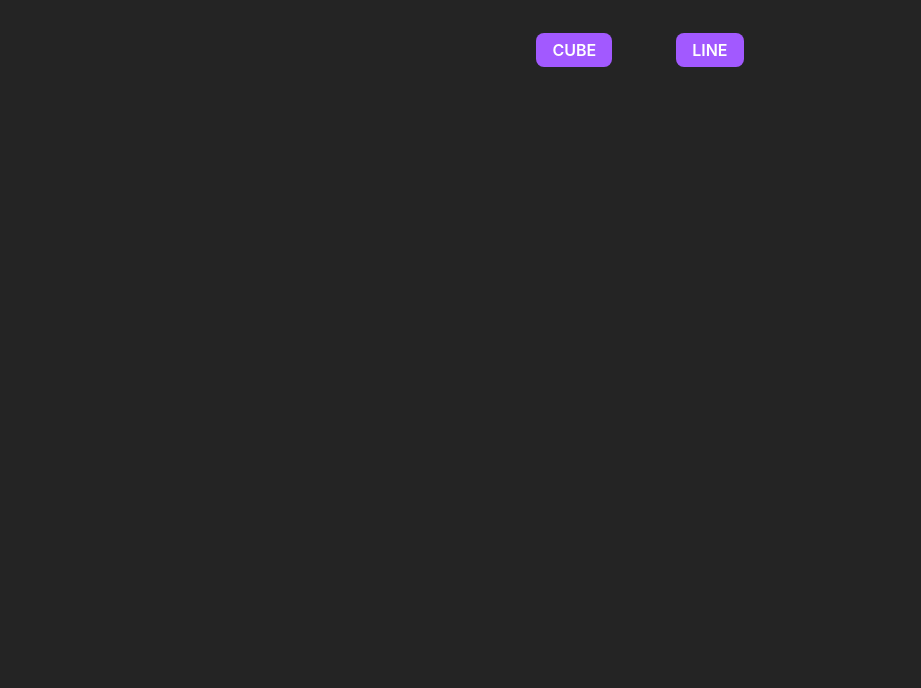
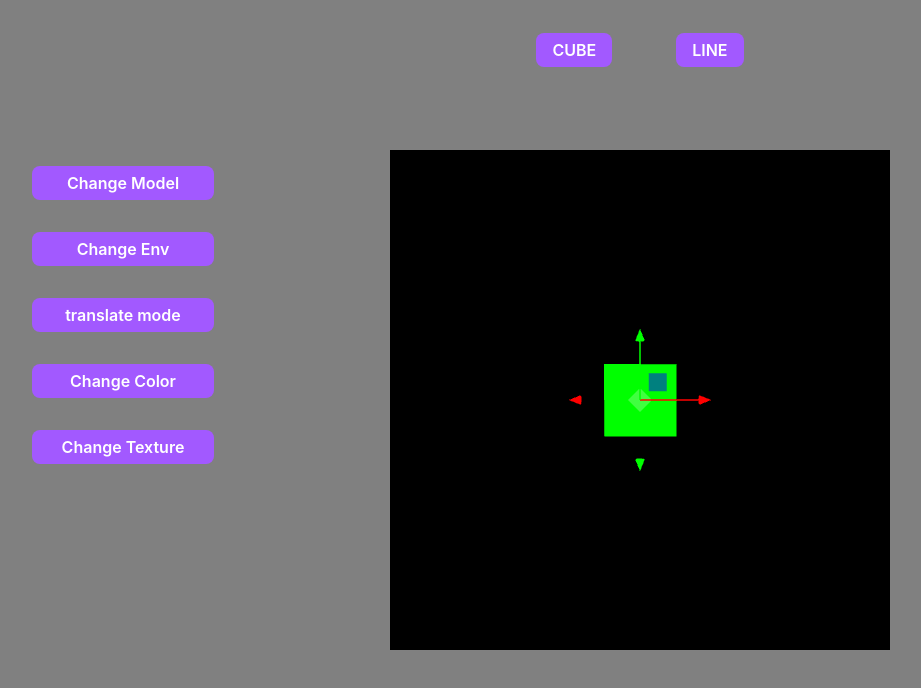
Before and after one commit to Gaseik/ThreeLabReact, a React (Vite) app: page / in a window 1280 px wide. Shown: the top 688 px of the page, without its empty margins (0-921 px from the left). Built offline with nearby package versions, Linux system fonts and the light colour scheme.

Commit message:
control and env

```diff
--- a/src/Cube.ts
+++ b/src/Cube.ts
@@ -3,9 +3,10 @@ import WebGL from "three/addons/capabilities/WebGL.js";
 import { TransformControls } from "three/addons/controls/TransformControls.js";
 import { OrbitControls } from "three/addons/controls/OrbitControls.js";
 import { GLTFLoader } from "three/addons/loaders/GLTFLoader.js";
+import { EXRLoader } from "three/addons/loaders/EXRLoader.js";
 
 const scene = new THREE.Scene();
-const renderer = new THREE.WebGLRenderer({ alpha: true, antialias: true });
+const renderer = new THREE.WebGLRenderer({ antialias: true });
 renderer.setSize(500, 500);
 const camera = new THREE.PerspectiveCamera(75, 500 / 500, 0.1, 10000);
 const orbit = new OrbitControls(camera, renderer.domElement);
@@ -28,6 +29,9 @@ control.addEventListener("change", renders);
 control.addEventListener("dragging-changed", function (event) {
   orbit.enabled = !event.value;
 });
+control.attach(cube)
+scene.add(control)
+
 
 const loader = new GLTFLoader();
 const animationActions: THREE.AnimationAction[] = [];
@@ -36,19 +40,29 @@ let mixer: THREE.AnimationMixer;
 let modelReady = false;
 const clock = new THREE.Clock();
 
+
+
+
+
+
+
+
 export function modelLoader(model: boolean) {
   scene.remove.apply(scene, scene.children);
   scene.add(hemiLight);
   if (model) {
     scene.add(cube);
+    scene.add(control);
+    control.attach(cube)
   } else {
     loader.load(
-      "../public/an_animated_cat.glb",
+      "/an_animated_cat.glb",
       function (gltf) {
         gltf.scene.scale.set(0.1, 0.1, 0.1);
 
         scene.add(gltf.scene);
-
+        scene.add(control);
+        control.attach(gltf.scene)
         const animations = gltf.animations;
 
         mixer = new THREE.AnimationMixer(gltf.scene);
@@ -66,6 +80,7 @@ export function modelLoader(model: boolean) {
 }
 
 function renders() {
+
   renderer.render(scene, camera);
 }
 
@@ -112,28 +127,49 @@ export function changeColor() {
   }
 }
 
-let mesh = new THREE.Mesh;
-let num = 0
-new THREE.TextureLoader().load(
-    "../public/textureimage.jpg",
-    function (texture) {
+let mesh = new THREE.Mesh();
+let num = 0;
+new THREE.TextureLoader().load("/textureimage.jpg", function (texture) {
+  let materialNew = new THREE.MeshBasicMaterial({ map: texture });
 
-      let materialNew = new THREE.MeshBasicMaterial({ map: texture });
-
-      mesh = new THREE.Mesh(geometry, materialNew);
-
-
-    }
-  );
+  mesh = new THREE.Mesh(geometry, materialNew);
+});
 
 export function changeTexture() {
-    console.log(num)
-    if(num % 2 === 0){
-        scene.add(mesh)
-        scene.remove(cube)
-    }else{
-        scene.remove(mesh)
-        scene.add(cube)
-    }
-    num = num + 1
+  console.log(num);
+  if (num % 2 === 0) {
+    scene.add(mesh);
+    scene.remove(cube);
+    control.attach( mesh );
+  } else {
+    scene.remove(mesh);
+    scene.add(cube);
+    control.attach( cube );
+  }
+  num = num + 1;
 }
+
+let exrCubeRenderTarget;
+let exrBackground;
+const pmremGenerator = new THREE.PMREMGenerator(renderer);
+pmremGenerator.compileEquirectangularShader();
+THREE.DefaultLoadingManager.onLoad = function () {
+  pmremGenerator.dispose();
+};
+
+export function addEnvirment() {
+  new EXRLoader().load("/memorial.exr", function (texture, textureData) {
+    texture.mapping = THREE.EquirectangularReflectionMapping;
+
+    exrCubeRenderTarget = pmremGenerator.fromEquirectangular(texture);
+    exrBackground = texture;
+
+    scene.background = exrBackground;
+
+    renders();
+  });
+}
+
+export function controlMode (mode:TransformControls.controlMode) {
+    control.setMode(mode)
+}
--- a/src/Cube.tsx
+++ b/src/Cube.tsx
@@ -1,9 +1,19 @@
 import { useEffect, useRef, useState } from "react";
-import { changeColor, changeTexture, modelLoader, render } from "./Cube";
+import {
+  addEnvirment,
+  changeColor,
+  changeTexture,
+  modelLoader,
+  render,
+  controlMode,
+} from "./Cube";
 import "./style/Cube.scss";
+
 function Cube() {
+  const options = ["translate", "rotate", "scale"];
   const cubeRef = useRef(null);
   const [model, setModel] = useState(false);
+  const [control, setControl] = useState(options[0]);
   useEffect(() => {
     if (cubeRef.current !== null) {
       render(cubeRef.current);
@@ -14,11 +24,26 @@ function Cube() {
     modelLoader(model);
     setModel(!model);
   }
+
+  function handelCotrol() {
+    let next =
+      options.indexOf(control) === options.length - 1
+        ? 0
+        : options.indexOf(control) + 1;
+    setControl(options[next]);
+    controlMode(options[next]);
+  }
   return (
     <div className="cube">
       <div className="controlBar">
         <div className="changeColor btn" onClick={modelChange}>
           Change Model
+        </div>
+        <div className="changeColor btn" onClick={addEnvirment}>
+          Change Env
+        </div>
+        <div className="changeColor btn" onClick={handelCotrol}>
+          {control} mode
         </div>
         <div
           className={!model ? "changeColor btn" : "dnone"}
--- a/src/index.css
+++ b/src/index.css
@@ -5,7 +5,7 @@
 
   color-scheme: light dark;
   color: rgba(255, 255, 255, 0.87);
-  background-color: #242424;
+  background-color: #808080;
 
   font-synthesis: none;
   text-rendering: optimizeLegibility;
--- a/src/main.tsx
+++ b/src/main.tsx
@@ -6,6 +6,7 @@ import './_index.scss'
 import {
   createBrowserRouter,
   RouterProvider,
+  redirect,
   Link
 } from "react-router-dom";
 import "./index.css";
@@ -17,6 +18,10 @@ const router = createBrowserRouter([
     path: "/",
     element: <App/>,
     children:[
+      {
+        path: "/",
+        element: <Cube/>,
+      },
       {
         path: "/cube",
         element: <Cube/>,
```
Also changed, not shown: public/diablo.jpg (added), 1 other file (tests, documents, lock files or other folders).
